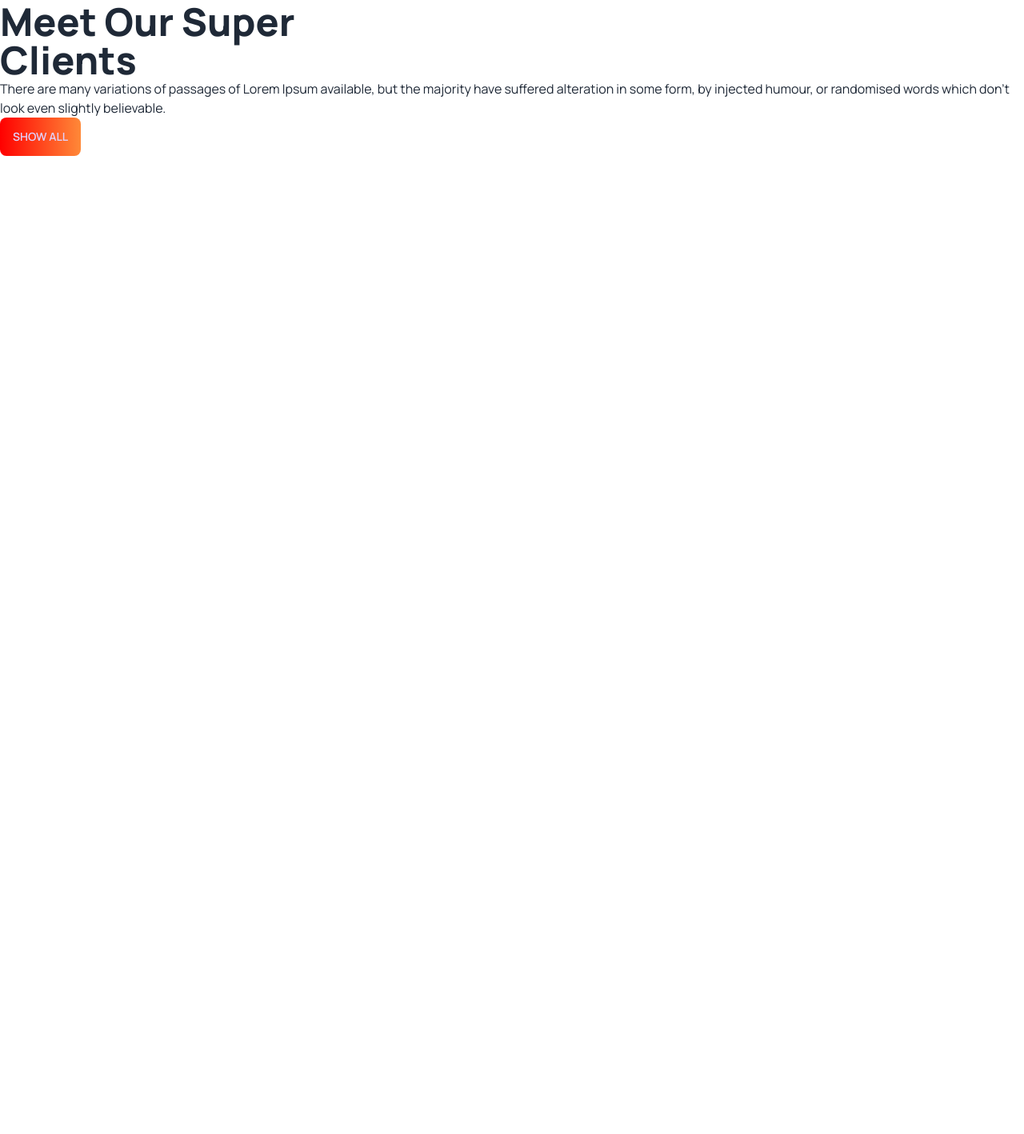
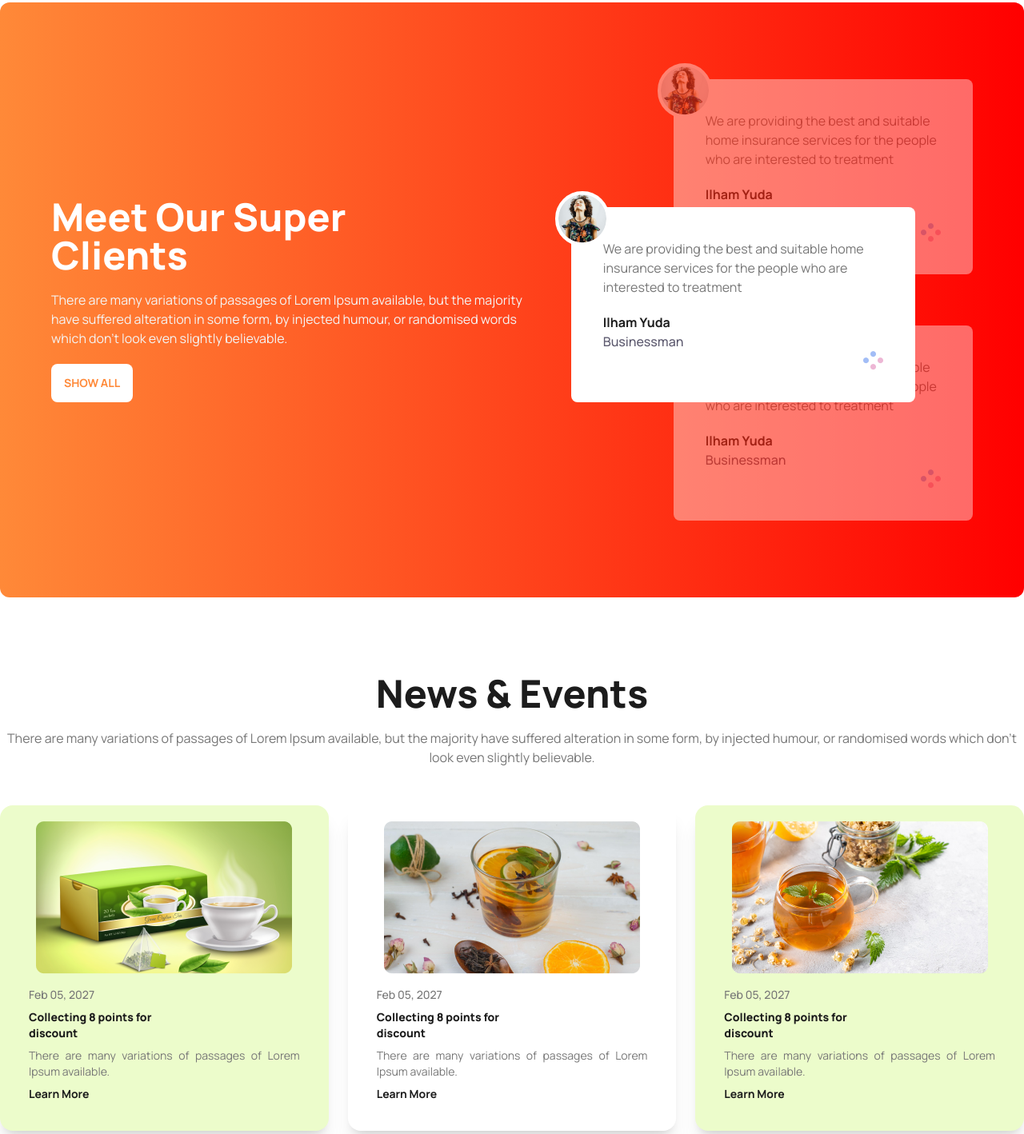
Before and after one commit to Bushra01-Dhaka/tea-hive, a plain HTML site: page index.html in a window 1280 px wide. Shown: the part 1848-3266 px from the top of the page at 80% size. Before the commit the page ends 2139 px from the top, so only its background shows below. Drawn offline with nearby package versions, Linux system fonts and the light colour scheme.

Commit message:
added event section

```diff
--- a/index.html
+++ b/index.html
@@ -83,15 +83,17 @@
         <!-- features section starts -->
         <section class="text-center my-24  md:p-5 ">
             <h2 class="text-5xl font-extrabold">Our Featured Products</h2>
-            <p class="lg:max-w-3xl mb-10 mx-auto mt-5">There are many variations of passages of Lorem Ipsum available, but the
+            <p class="lg:max-w-3xl mb-10 mx-auto mt-5">There are many variations of passages of Lorem Ipsum available,
+                but the
                 majority have suffered alteration in some form, by injected humour, or randomised words which don't look
                 even slightly believable. </p>
 
             <!-- card container -->
-            <div class="grid grid-cols-1 md:grid-cols-2 lg:grid-cols-4 gap-6">
+            <div class="grid grid-cols-1 md:grid-cols-2 lg:grid-cols-4 gap-6 p-5 lg:p-0">
                 <!-- first card -->
                 <div class="card  p-8 bg-gradient-to-r from-[#F4F4F4] to-[#F4F4F4] shadow-xl ">
-                    <figure><img src="./images/tea-1.png" class="origin-center hover:rotate-45 ..." alt="tea1" /></figure>
+                    <figure><img src="./images/tea-1.png" class="origin-center hover:rotate-45 ..." alt="tea1" />
+                    </figure>
                     <div class="card-body text-center">
                         <h2 class="text-2xl font-bold">Milk Tea</h2>
                         <p>Creamer could be replaced by fresh milk</p>
@@ -100,7 +102,8 @@
                 </div>
                 <!-- second card -->
                 <div class="card  p-8 bg-gradient-to-r from-red-100 to-amber-100 shadow-xl ">
-                    <figure><img src="./images/tea-2.png" class="origin-center hover:rotate-45 ..." alt="tea1" /></figure>
+                    <figure><img src="./images/tea-2.png" class="origin-center hover:rotate-45 ..." alt="tea1" />
+                    </figure>
                     <div class="card-body text-center">
                         <h2 class="text-2xl font-bold">Rose Tea</h2>
                         <p>Creamer could be replaced by fresh milk</p>
@@ -109,7 +112,8 @@
                 </div>
                 <!-- third card -->
                 <div class="card  p-8 bg-gradient-to-r from-[#F4F4F4] to-[#F4F4F4] shadow-xl ">
-                    <figure><img src="./images/tea-3.png" class="origin-center hover:rotate-45 ..." alt="tea1" /></figure>
+                    <figure><img src="./images/tea-3.png" class="origin-center hover:rotate-45 ..." alt="tea1" />
+                    </figure>
                     <div class="card-body text-center">
                         <h2 class="text-2xl font-bold">Banana Tea</h2>
                         <p>Creamer could be replaced by fresh milk</p>
@@ -119,7 +123,8 @@
 
                 <!-- fourth card -->
                 <div class="card  p-8 bg-gradient-to-r from-red-100 to-amber-100 shadow-xl ">
-                    <figure><img src="./images/tea-4.png" class="origin-center hover:rotate-45 ..." alt="tea1" /></figure>
+                    <figure><img src="./images/tea-4.png" class="origin-center hover:rotate-45 ..." alt="tea1" />
+                    </figure>
                     <div class="card-body text-center">
                         <h2 class="text-2xl font-bold">Ice Tea</h2>
                         <p>Creamer could be replaced by fresh milk</p>
@@ -155,7 +160,10 @@
 
             <div class="space-y-5 flex-1">
                 <h3 class="text-5xl font-extrabold">Great Tea, Freshly <br>Presented</h3>
-                <p>The meaning of gong cha is chanese is to provide the best tea to emperor from all possessions . It represents the highest quality and self expectation. Establishing in 2006, Gong cha had been deeply appreciated by its custoers  because of good words of mouth and unique customized service orginated from Taiwan.</p>
+                <p>The meaning of gong cha is chanese is to provide the best tea to emperor from all possessions . It
+                    represents the highest quality and self expectation. Establishing in 2006, Gong cha had been deeply
+                    appreciated by its custoers because of good words of mouth and unique customized service orginated
+                    from Taiwan.</p>
                 <h4 class="text-xl font-bold">Unique Taste</h4>
                 <p>A Unique and different style from other teapots gives a luxurious and minimalist impression</p>
                 <h4 class="text-xl font-bold mt-8">Premium Quality</h4>
@@ -167,19 +175,115 @@
         <!-- great fresh tea section ends -->
 
         <!-- client section starts -->
-        <section class="my-24">
+        <section
+            class="my-24 flex flex-col lg:flex-row gap-12 rounded-xl bg-gradient-to-l from-[#F00] to-[#FF8938] px-16 py-24 ">
 
-            <div>
-                <h2 class="text-5xl font-extrabold">Meet Our Super <br> Clients</h2>
-                <p>There are many variations of passages of Lorem Ipsum available, but the majority have suffered alteration in some form, by injected humour, or randomised words which don't look even slightly believable. </p>
-                <button class="btn btn-primary  bg-gradient-to-r from-[#F00] to-[#FF8938] border-0">Show All
+            <div class="flex items-center lg:pr-28 ">
+                <div class="space-y-5">
+                    <h2 class="text-5xl font-extrabold text-white">Meet Our Super <br> Clients</h2>
+                    <p class="text-[#F4F4F4]">There are many variations of passages of Lorem Ipsum available, but the
+                        majority have suffered alteration in some form, by injected humour, or randomised words which
+                        don't look even slightly believable. </p>
+                    <button class="btn btn-primary border-0 bg-white text-5 font-bold text-[#FF8938]">Show All
                     </button>
                 </div>
+            </div>
+
+            <!-- review container -->
+            <div class="relative">
+
+                <!-- next review  -->
+                <div class="opacity-40 mb-16 relative  z-10 p-10 rounded-lg bg-white">
+                    <img class="absolute -top-5 -left-5 border-4 border-white rounded-full bg-white"
+                        src="./images/client.png" alt="">
+                    <p class=" text-[#777]">We are providing the best and suitable home insurance services for the
+                        people who are interested to treatment</p>
+                    <h4 class="font-bold text-[#1C1C1C] mt-5">Ilham Yuda</h4>
+                    <p class="font-medium text-[#5D5A6F]">Businessman</p>
+                    <div class="flex justify-end">
+                        <img src="./images/circles.png" alt="">
+                    </div>
+                </div>
+
+                <!-- current review  -->
+                <div class="absolute top-40 lg:-left-32 z-20 lg:w-[430px] p-10 rounded-lg bg-white">
+                    <img class="absolute -top-5 -left-5 border-4 border-white rounded-full bg-white"
+                        src="./images/client.png" alt="">
+                    <p class=" text-[#777]">We are providing the best and suitable home insurance services for the
+                        people who are interested to treatment</p>
+                    <h4 class="font-bold text-[#1C1C1C] mt-5">Ilham Yuda</h4>
+                    <p class="font-medium text-[#5D5A6F]">Businessman</p>
+                    <div class="flex justify-end">
+                        <img src="./images/circles.png" alt="">
+                    </div>
+                </div>
+
+                <!--previous review  -->
+                <div class=" opacity-40 relative z-10 p-10 rounded-lg bg-white">
+                    <img class="absolute -top-5 -left-5 border-4 border-white rounded-full bg-white"
+                        src="./images/client.png" alt="">
+                    <p class=" text-[#777]">We are providing the best and suitable home insurance services for the
+                        people who are interested to treatment</p>
+                    <h4 class="font-bold text-[#1C1C1C] mt-5">Ilham Yuda</h4>
+                    <p class="font-medium text-[#5D5A6F]">Businessman</p>
+                    <div class="flex justify-end">
+                        <img src="./images/circles.png" alt="">
+                    </div>
+                </div>
+
+            </div>
+
+
 
         </section>
 
         <!-- client section ends -->
 
+
+        <!-- News & Events section starts -->
+        <section class="my-24 text-center">
+
+            <h2 class="text-5xl font-extrabold text-[#1C1C1C]">News & Events</h2>
+            <p class="text-[#777] mt-5">There are many variations of passages of Lorem Ipsum available, but the majority have suffered alteration in some form, by injected humour, or randomised words which don't look even slightly believable. </p>
+
+            <!-- card section -->
+            <div class="grid grid-cols-1 md:grid-cols-2 lg:grid-cols-3 gap-6 mt-12 p-5 lg:p-0">
+
+                <!-- card-1 -->
+                <div class="card card-compact shadow-xl text-justify p-5 bg-lime-100">
+                    <figure><img src="./images/news-1.png" alt="Shoes" /></figure>
+                    <div class="card-body">
+                        <p class="font-medium text-[#777]">Feb 05, 2027</p>
+                      <h2 class="text-5 font-extrabold text-[#1C1C1C]">Collecting 8 points for <br> discount</h2>
+                      <p class="text-[#777]">There are many variations of passages of Lorem Ipsum available.</p>
+                       <h4 class="font-bold text-[#1C1C1C]">Learn More</h4>
+                    </div>
+                  </div>
+                <!-- card-2 -->
+                <div class="card card-compact shadow-xl text-justify p-5">
+                    <figure><img src="./images/news-2.png" alt="Shoes" /></figure>
+                    <div class="card-body">
+                        <p class="font-medium text-[#777]">Feb 05, 2027</p>
+                      <h2 class="text-5 font-extrabold text-[#1C1C1C]">Collecting 8 points for <br> discount</h2>
+                      <p class="text-[#777]">There are many variations of passages of Lorem Ipsum available.</p>
+                       <h4 class="font-bold text-[#1C1C1C]">Learn More</h4>
+                    </div>
+                  </div>
+                <!-- card-3 -->
+                <div class="card card-compact shadow-xl text-justify p-5 bg-lime-100">
+                    <figure><img src="./images/news-3.png" alt="Shoes" /></figure>
+                    <div class="card-body">
+                        <p class="font-medium text-[#777]">Feb 05, 2027</p>
+                      <h2 class="text-5 font-extrabold text-[#1C1C1C]">Collecting 8 points for <br> discount</h2>
+                      <p class="text-[#777]">There are many variations of passages of Lorem Ipsum available.</p>
+                       <h4 class="font-bold text-[#1C1C1C]">Learn More</h4>
+                    </div>
+                  </div>
+
+            </div>
+
+        </section>
+        <!-- news and event section ends -->
 
 
 
```
Lines whose indentation alone changed are shown as unchanged.
